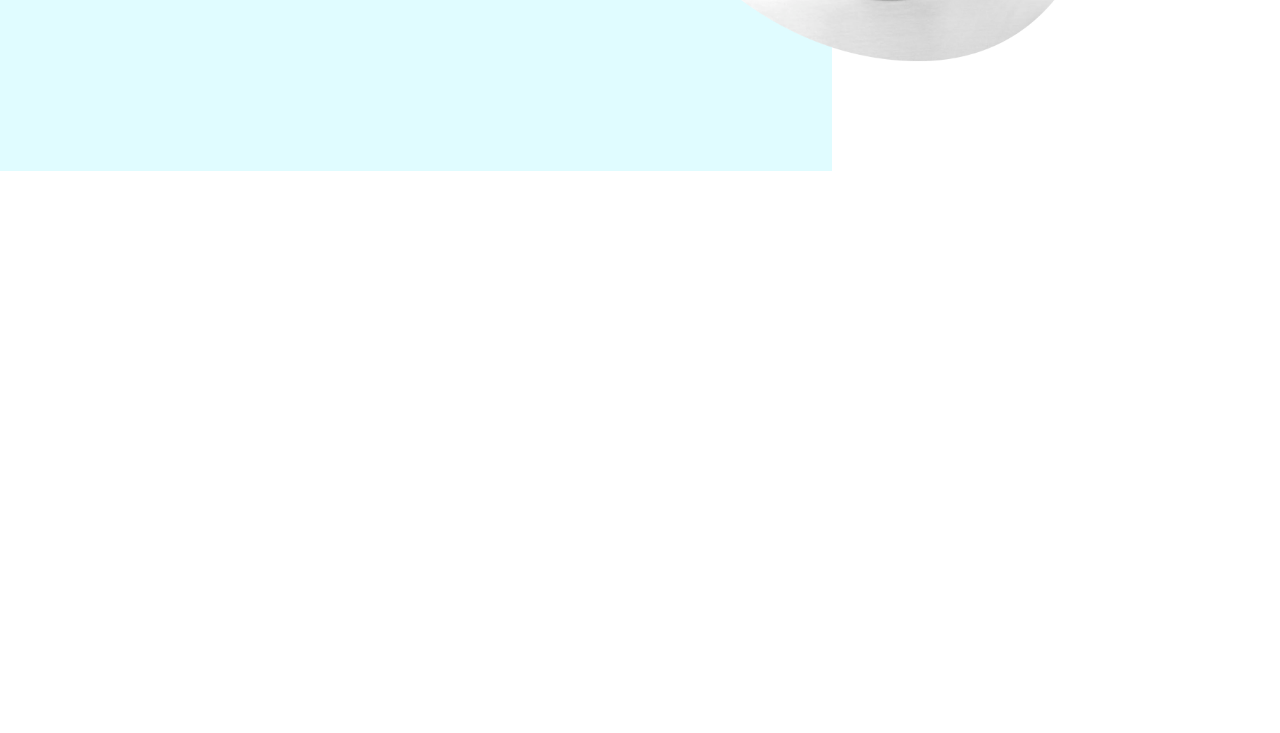
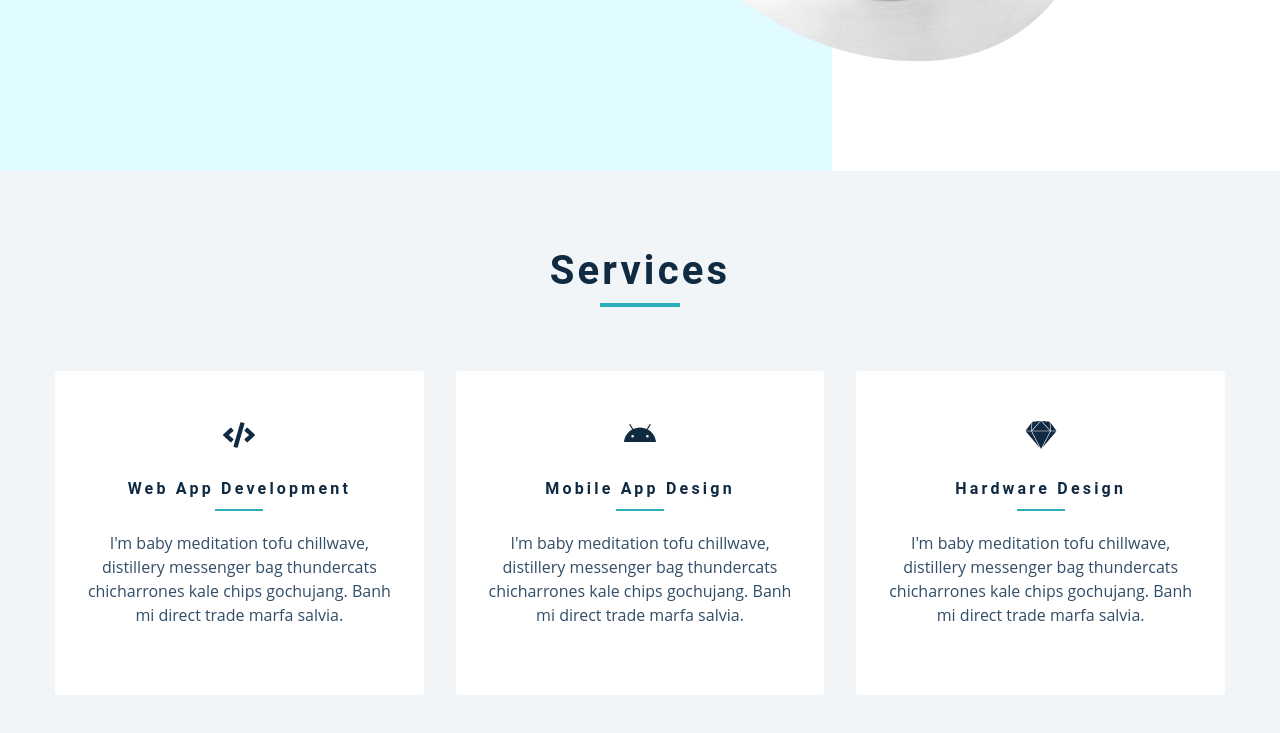
Before and after one commit to pornpol/9pol.dev-gatsby, a Gatsby site: page / in a window 1280 px wide. Shown: the part 629-1362 px from the top of the page. Before the commit the page ends 800 px from the top, so only its background shows below. Built offline with nearby package versions, Linux system fonts and the light colour scheme; Gatsby itself is replaced by a stand-in of ours.

Commit message:
add services

```diff
--- a/src/components/Services.js
+++ b/src/components/Services.js
@@ -2,7 +2,24 @@
 import Title from "./Title"
 import services from "../constants/services"
 const Services = () => {
-  return <h2>services component</h2>
+  return (
+    <section className="section bg-grey">
+      <Title title="services" />
+      <div className="section-center services-center">
+        {services.map(service => {
+          const { id, icon, title, text } = service
+          return (
+            <article key={id} className="service">
+              {icon}
+              <h4>{title}</h4>
+              <div className="underline"></div>
+              <p>{text}</p>
+            </article>
+          )
+        })}
+      </div>
+    </section>
+  )
 }
 
 export default Services
--- a/src/components/Title.js
+++ b/src/components/Title.js
@@ -1,7 +1,10 @@
 import React from "react"
 
-const Title = () => {
-  return <h2>title component</h2>
+const Title = ({ title }) => {
+  return <div className="section-title">
+    <h2>{title || "default title"}</h2>
+    <div className="underline"></div>
+  </div>
 }
 
 export default Title
--- a/src/constants/services.js
+++ b/src/constants/services.js
@@ -4,19 +4,20 @@
   {
     id: 1,
     icon: <FaCode className="service-icon" />,
-    title: "web development",
+    title: "web app development",
     text: `I'm baby meditation tofu chillwave, distillery messenger bag thundercats chicharrones kale chips gochujang. Banh mi direct trade marfa salvia.`,
   },
   {
     id: 2,
-    icon: <FaSketch className="service-icon" />,
-    title: "web design",
+    icon: <FaAndroid className="service-icon" />,
+    title: "mobile app design",
     text: `I'm baby meditation tofu chillwave, distillery messenger bag thundercats chicharrones kale chips gochujang. Banh mi direct trade marfa salvia.`,
   },
   {
     id: 3,
-    icon: <FaAndroid className="service-icon" />,
-    title: "app design",
+    icon: <FaSketch className="service-icon" />,
+    title: "Hardware design",
     text: `I'm baby meditation tofu chillwave, distillery messenger bag thundercats chicharrones kale chips gochujang. Banh mi direct trade marfa salvia.`,
   },
+
 ]
--- a/src/pages/index.js
+++ b/src/pages/index.js
@@ -8,7 +8,8 @@
 import Blogs from "../components/Blogs"
 export default () => {
   return <Layout>
-    <Hero></Hero>
+    <Hero />
+    <Services />
   </Layout>
 }
 // ...GatsbyImageSharpFluid
```
